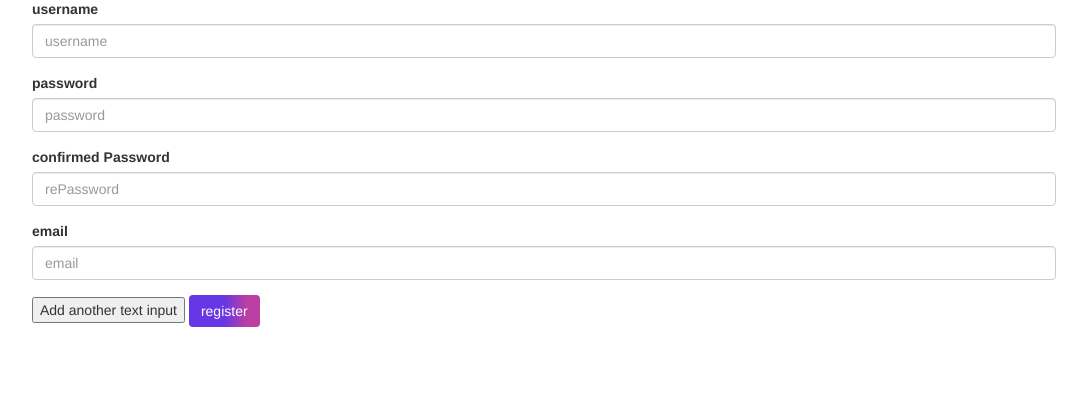
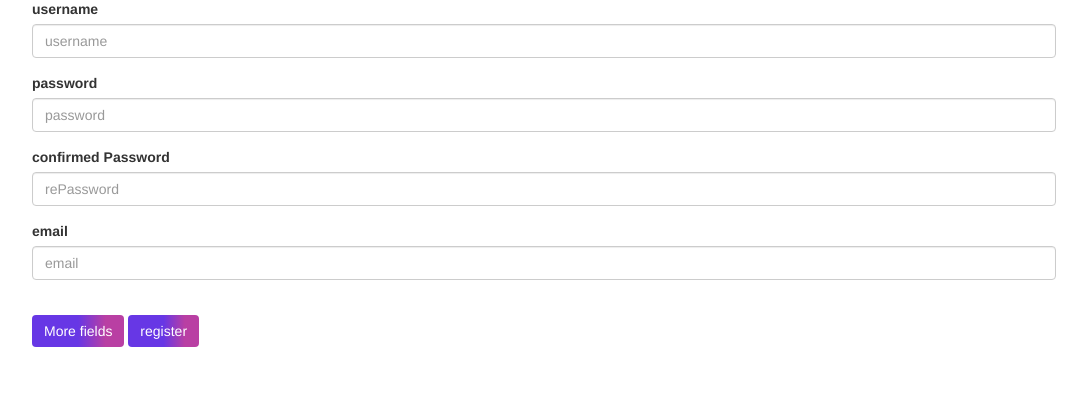
Before and after one commit to steven2030/Autama-Backend, a Django app: page /accounts/register/ in a window 1280 px wide. Shown: the part 64-469 px from the top of the page, without its empty margins (96-1183 px from the left). Run offline with Django 3.2, Linux system fonts and the light colour scheme; some libraries are stand-ins or nearby versions.

Commit message:
Dynamically add entry fields. Need to edit add button appearance. Need to dynamically remove button. Need to change view so nonessential fields can be blank.

```diff
--- a/templates/register.html
+++ b/templates/register.html
@@ -53,12 +53,14 @@
 
           </div>
 
-            <input type="button" value="Add another text input" onClick="addFields('essentials-container');">
+            <br>
+            <button style="background-image: linear-gradient(90deg, #6737E5 50%, #B93FA3 80%); border-style: none;" type="button" class="btn btn-info" onclick="addFields('essentials-container')" style="width:100px;position: absolute;top: 50%;transform: translateY(-50%)translateX(-50%);left: 50%;">More fields</button>
 
             <input hidden name="id" value="{{ user.id }}">
           <button style="background-image: linear-gradient(90deg, #6737E5 50%, #B93FA3 80%); border-style: none;" type="submit" class="btn btn-info" style="width:100px;position: absolute;top: 50%;transform: translateY(-50%)translateX(-50%);left: 50%;">register</button>
             {% csrf_token %}
         </form>
+        <br>
         <div style="color: red;font-size: 14px">{{ error }}</div>
     </div>
 {% endblock %}
```
